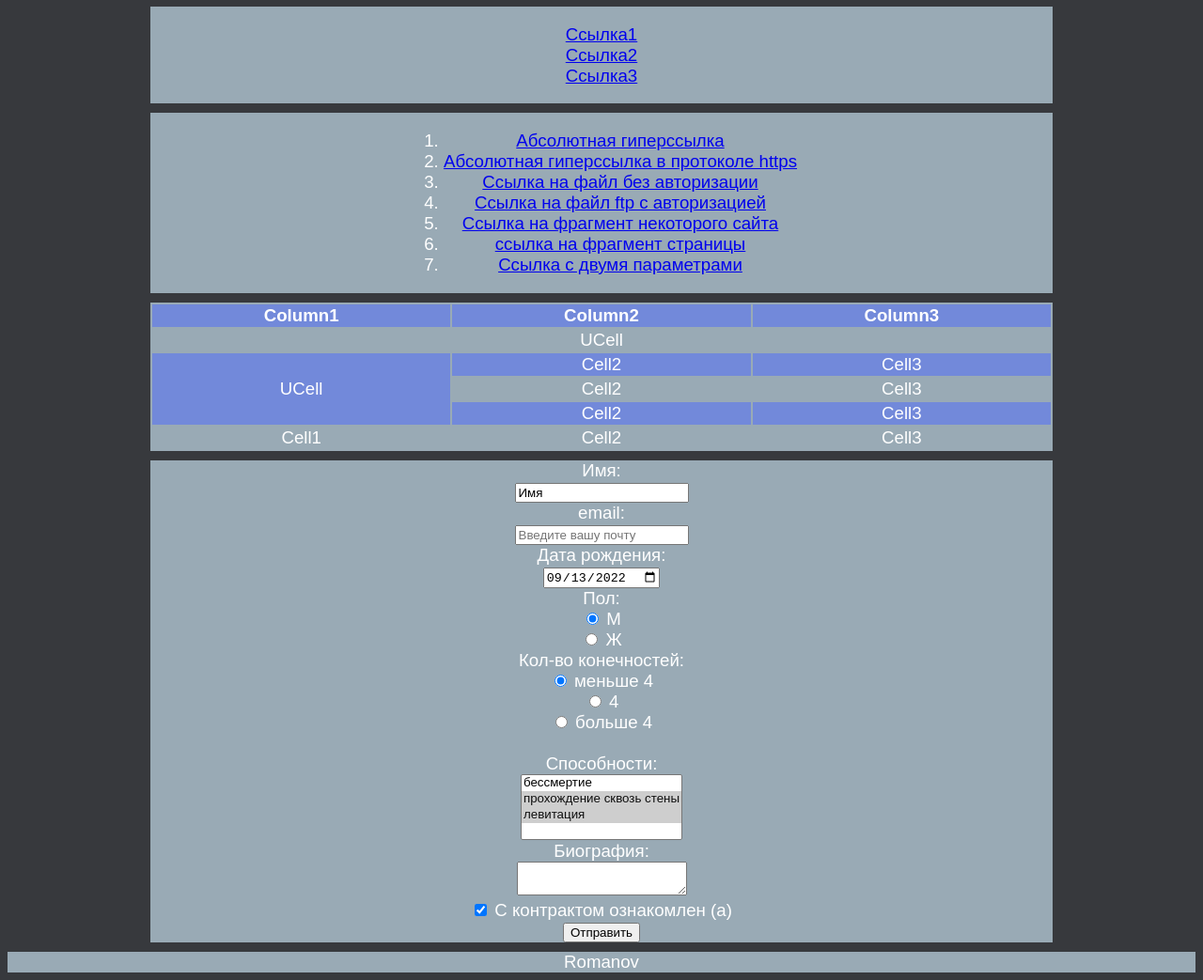
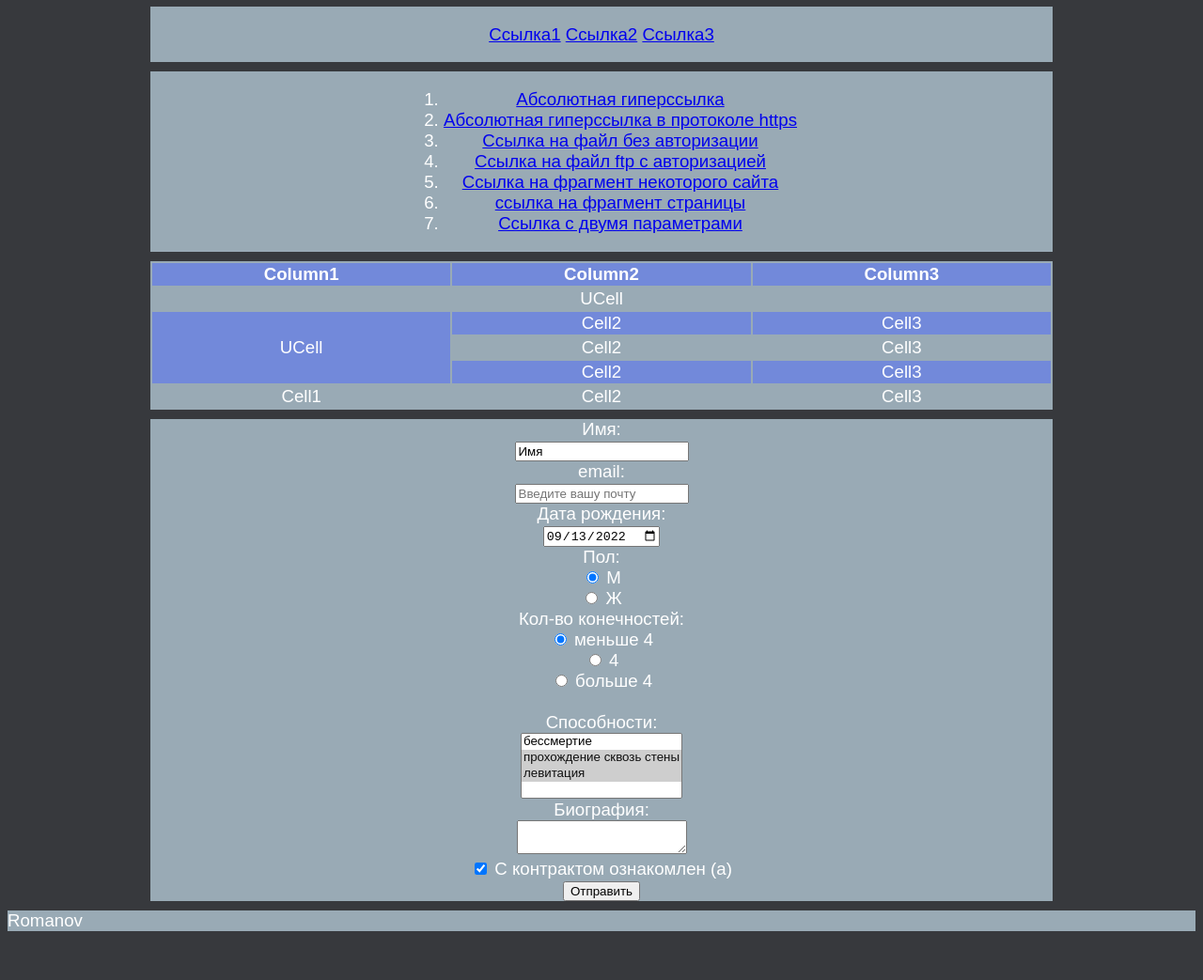
Before and after one commit to Romanov888/web3, a plain HTML site: page index.html in a window 1280 px wide. Shown: the part 91-1134 px from the top of the page at 94% size. After the commit the page ends 1090 px from the top, so only its background shows below. Drawn offline with Linux system fonts and the light colour scheme.

Commit message:
Update desktop.css

```diff
--- a/desktop.css
+++ b/desktop.css
@@ -7,7 +7,12 @@
         margin-top: 10px;
         margin-bottom: 10px;
     }
-
+    .menu {
+        list-style: none;
+    }
+    .menu li{
+        display: inline;
+    }
     .container{
         display: flex;
         flex-direction: column;
@@ -20,7 +25,7 @@
         max-width: 960px;
         margin: auto;
         flex-grow: 1;
-        justify-content: center;
+        /*justify-content: center;*/
         margin-bottom: 10px;
 
     }
@@ -54,5 +59,7 @@
     ol{
         display: inline-block;
     }
-
+    footer {
+       text-align: left;
+    }
 }
```
